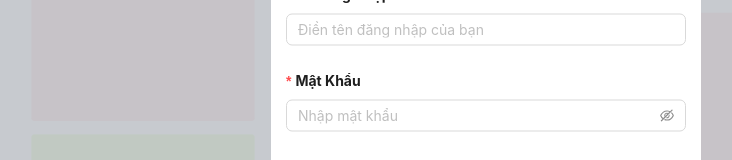
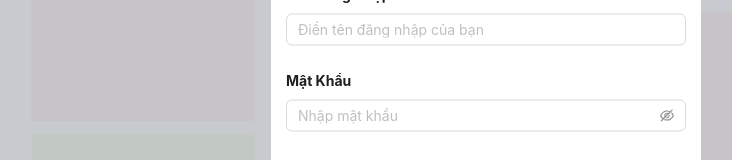
Before and after one commit to vocday/project04, a React (Create React App) app in the folder client/: page /signin in a window 1280 px wide. Shown: the part 309-469 px from the top of the page, without its empty margins (154-886 px from the left). Built offline with nearby package versions, Linux system fonts and the light colour scheme.

Commit message:
required password->false

```diff
--- a/client/src/components/Signin/Signin.jsx
+++ b/client/src/components/Signin/Signin.jsx
@@ -66,7 +66,7 @@ export const Signin = () => {
             label="Mật Khẩu"
             name="password"
             rules={[
-              { required: true, message: "*Trường này không được để trống" },
+              { required: false, message: "*Trường này không được để trống" },
             ]}
           >
             <Input.Password placeholder="Nhập mật khẩu" />
```
